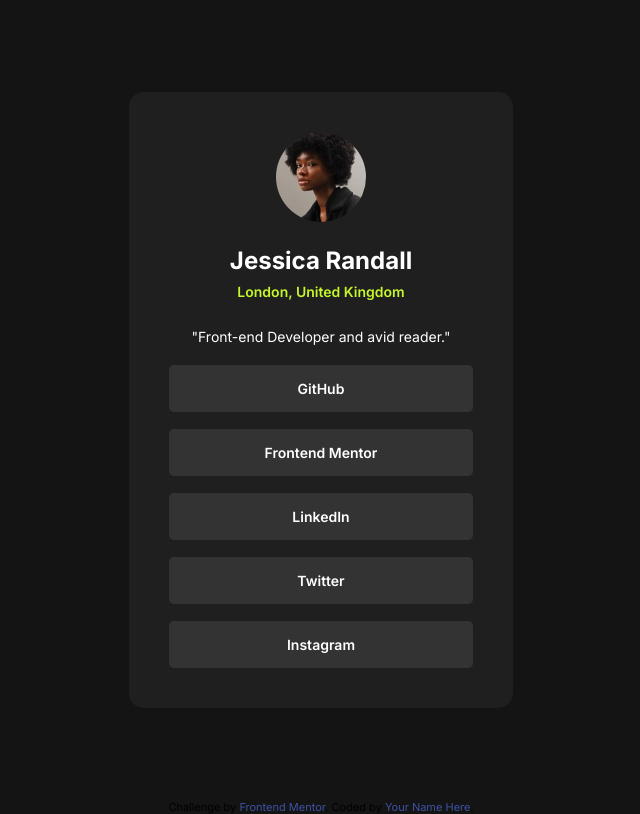
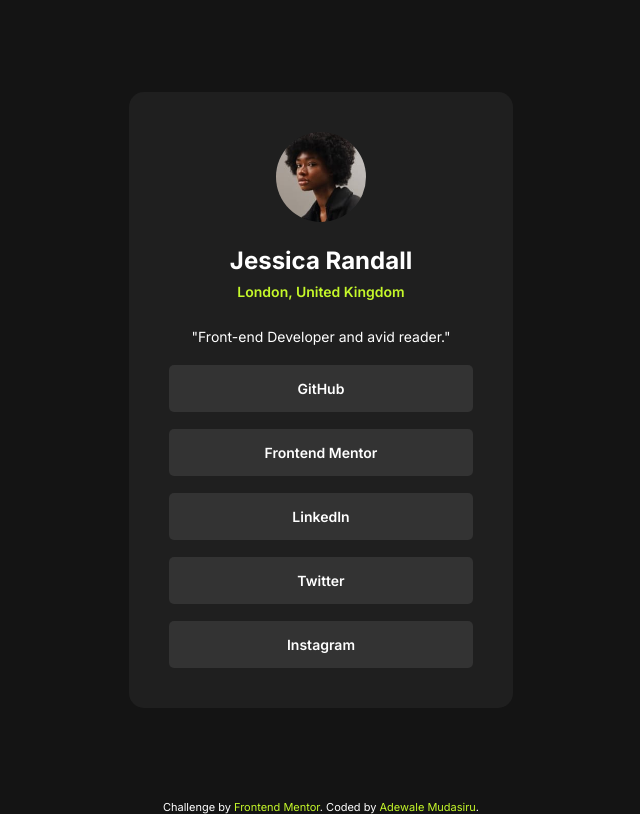
Before and after one commit to adewalemudasiru/Social-Link-Profile, a plain HTML site: page index.html in a window 1280 px wide. Shown: the whole page, without its empty margins (319-959 px from the left). Drawn offline with Linux system fonts and the light colour scheme.

Commit message:
Added name to the attribution and updated the attribution color

```diff
--- a/index.html
+++ b/index.html
@@ -33,7 +33,7 @@
         <footer>
             <div class="attribution">
                 Challenge by <a href="https://www.frontendmentor.io?ref=challenge" target="_blank">Frontend Mentor</a>.
-                Coded by <a href="#">Your Name Here</a>.
+                Coded by <a href="https://www.frontendmentor.io/profile/adewalemudasiru">Adewale Mudasiru</a>.
               </div>
         </footer>
 
--- a/styles.css
+++ b/styles.css
@@ -100,12 +100,13 @@ body {
 }
 
 .attribution {
+    color: var(--main-text-color);
     font-size: 11px;
     text-align: center;
 }
 
 .attribution a {
-        color: hsl(228, 45%, 44%);
+        color: var(--accent-color);
     }
 
 @media screen and (max-width: 768px) {
```
